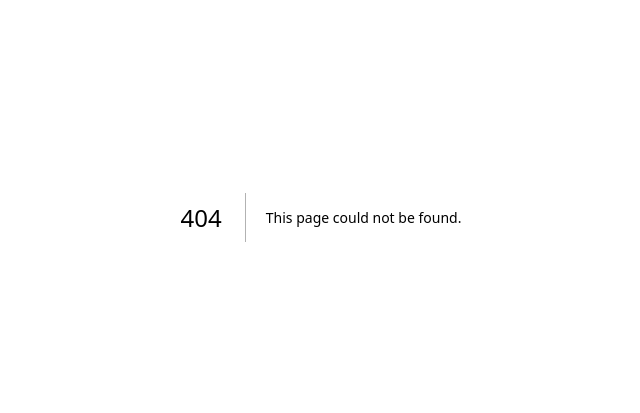
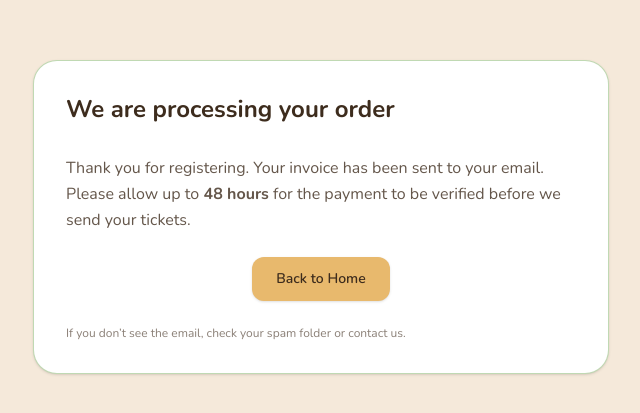
Before and after one commit to sandrayoe/Ticketing_SIS_2025, a Next.js app in the folder ticketing-2025/: page /success in a window 1280 px wide. Before the commit this address had no page. Shown: the part 183-596 px from the top of the page, without its empty margins (319-959 px from the left). Built offline with nearby package versions, Linux system fonts and the light colour scheme; a web font is replaced by a local one.

Commit message:
success submit page

```diff
--- a/ticketing-2025/app/register/page.tsx
+++ b/ticketing-2025/app/register/page.tsx
@@ -1,6 +1,7 @@
 'use client';
 
 import { useMemo, useState, useRef, useEffect } from 'react';
+import { useRouter } from "next/navigation";
 import { Trash2 } from "lucide-react";
 
 const shell = "mx-auto w-full max-w-6xl px-4 sm:px-6 lg:px-8";
@@ -14,6 +15,7 @@ function sek(n: number) {
 }
 
 export default function RegisterPage() {
+  const router = useRouter();
   const [form, setForm] = useState({
     name: '',
     email: '',
@@ -100,10 +102,12 @@ export default function RegisterPage() {
 
       if (!res.ok || !data.ok) throw new Error(data.error || 'Failed');
 
-      setMsg(`✅ Registered! Amount: ${data.amount} SEK`);
-      // window.location.href = `/success?rid=${data.registrationId}`;
+      // redirecting to success page
+      router.push("/success");
     } catch (err: any) {
-      setMsg(`❌ ${err.message ?? 'Error'}`);
+      console.error(err);
+      setLoading(false);
+      alert("Something went wrong. Please try again.");
     } finally {
       setLoading(false);
     }
--- /dev/null
+++ b/ticketing-2025/app/success/page.tsx
@@ -0,0 +1,49 @@
+// app/success/page.tsx
+"use client";
+
+import { useSearchParams } from "next/navigation";
+
+const shell = "mx-auto w-full max-w-6xl px-4 sm:px-6 lg:px-8";
+
+export default function SuccessPage() {
+  const params = useSearchParams();
+  const amount = params.get("amount"); // optional ?amount=...
+  const rid = params.get("id");        // optional ?id=...
+
+  return (
+    <div className="min-h-svh flex flex-col bg-earthy-light text-earthy-dark">
+      <main className={`${shell} grow flex items-center justify-center py-10 sm:py-14`}>
+        <div className="w-full max-w-xl rounded-3xl border border-earthy-green/40 bg-white p-6 shadow sm:p-8">
+          <h1 className="text-2xl font-bold">We are processing your order</h1>
+
+          <p className="mt-4 text-earthy-dark/80 leading-relaxed">
+            Thank you for registering.
+            Your invoice has been sent to your email. Please allow up to
+            <strong> 48 hours</strong> for the payment to be verified before we send your tickets.
+          </p>
+
+          {amount && (
+            <div className="mt-5 rounded-xl border border-earthy-dark/10 bg-earthy-light/50 px-4 py-3">
+              <div className="text-sm text-earthy-dark/80">Estimated total</div>
+              <div className="text-2xl font-bold">{amount}</div>
+              {rid && <div className="mt-1 text-xs text-earthy-dark/60">Registration ID: {rid}</div>}
+            </div>
+          )}
+
+          <div className="mt-6 flex justify-center">
+            <a
+              href="/"
+              className="rounded-xl bg-earthy-brown px-6 py-3 text-sm font-semibold text-earthy-dark shadow hover:bg-earthy-green hover:text-white focus:outline-none focus-visible:outline focus-visible:outline-2 focus-visible:outline-earthy-green"
+            >
+              Back to Home
+            </a>
+          </div>
+
+          <p className="mt-6 text-xs text-earthy-dark/60">
+            If you don’t see the email, check your spam folder or contact us.
+          </p>
+        </div>
+      </main>
+    </div>
+  );
+}
```
